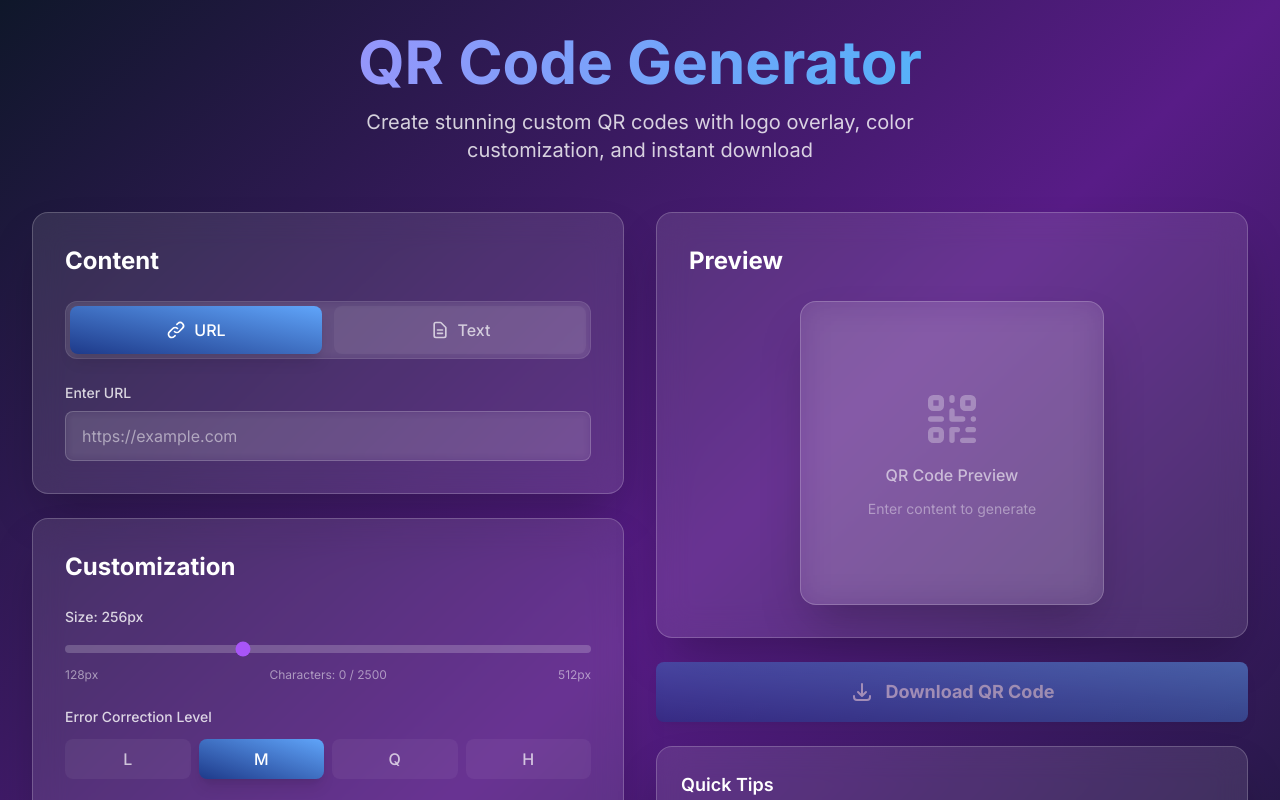
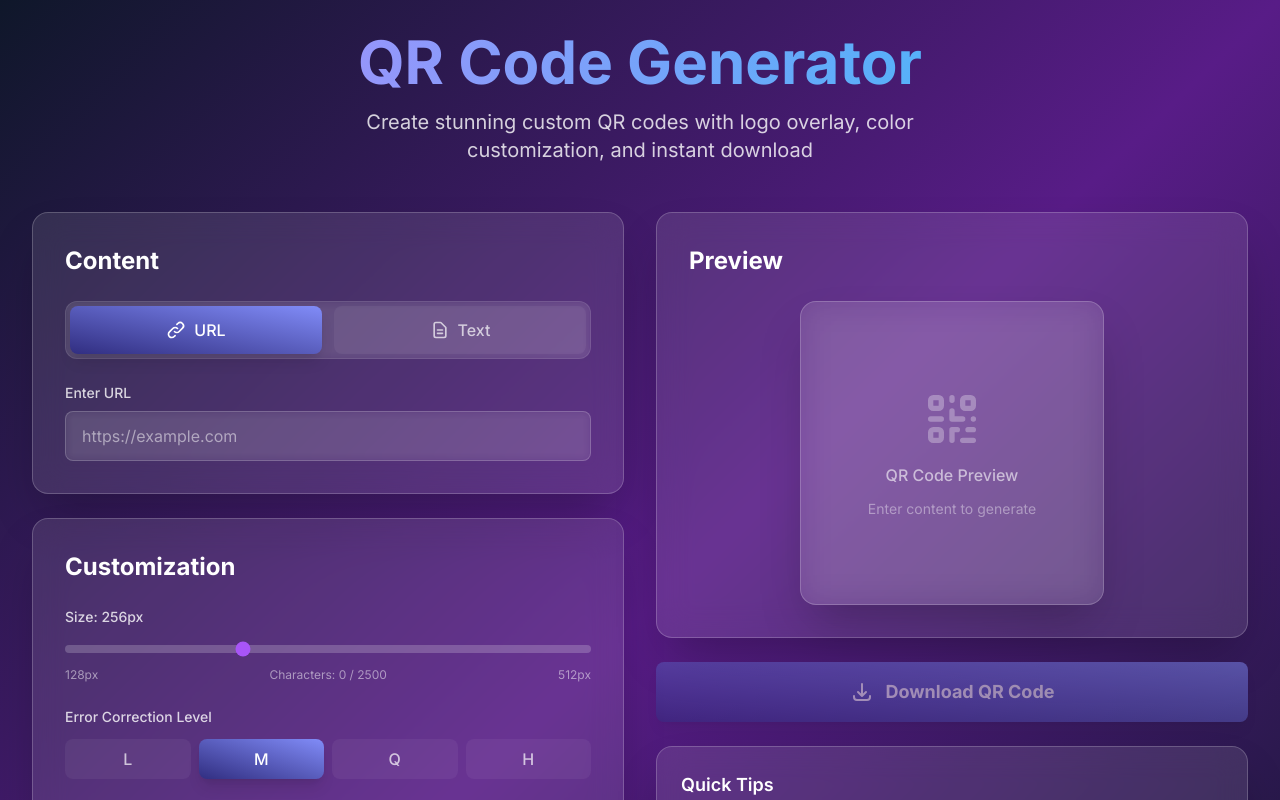
Before and after one commit to Sarvadnya-Patil/QR_Generator, a React (Vite) app: page / in a window 1280 px wide. Shown: the top 800 px of the page. Built offline with nearby package versions, Linux system fonts and the light colour scheme.

Commit message:
Change Color Gradient

```diff
--- a/src/components/QRGenerator.jsx
+++ b/src/components/QRGenerator.jsx
@@ -172,7 +172,7 @@ const QRGenerator = () => {
                                         key={level}
                                         onClick={() => setErrorLevel(level)}
                                         className={`py-2 px-4 rounded-lg font-medium transition-all duration-300 ${errorLevel === level
-                                            ? 'bg-gradient-to-tr from-blue-900 to-blue-400 text-white shadow-lg'
+                                            ? 'bg-gradient-to-tr from-indigo-900 to-indigo-400 text-white shadow-lg'
                                             : 'bg-white/5 text-white/70 hover:bg-white/10'
                                             }`}
                                     >
--- a/src/index.css
+++ b/src/index.css
@@ -25,7 +25,7 @@
   }
 
   .btn-primary {
-    @apply bg-gradient-to-tr from-blue-900 to-blue-400 hover:from-blue-700 hover:to-blue-400 text-white font-semibold px-6 py-3 rounded-lg shadow-lg hover:shadow-xl transform hover:scale-105 transition-all duration-300 ease-out;
+    @apply bg-gradient-to-tr from-indigo-900 to-indigo-400 hover:from-blue-700 hover:to-blue-400 text-white font-semibold px-6 py-3 rounded-lg shadow-lg hover:shadow-xl transform hover:scale-105 transition-all duration-300 ease-out;
   }
 
   .btn-secondary {
@@ -37,7 +37,7 @@
   }
 
   .tab-active {
-    @apply bg-gradient-to-tr from-blue-900 to-blue-400 text-white shadow-lg;
+    @apply bg-gradient-to-tr from-indigo-900 to-indigo-400 text-white shadow-lg;
   }
 
   .tab-inactive {
```
